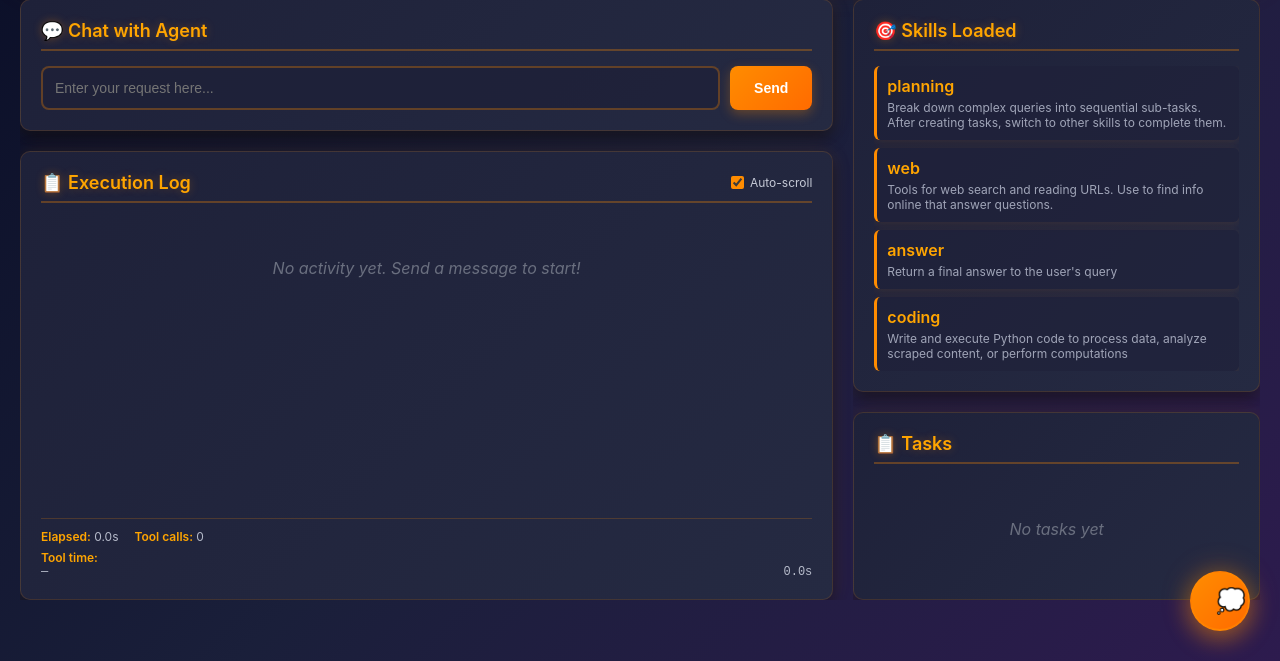
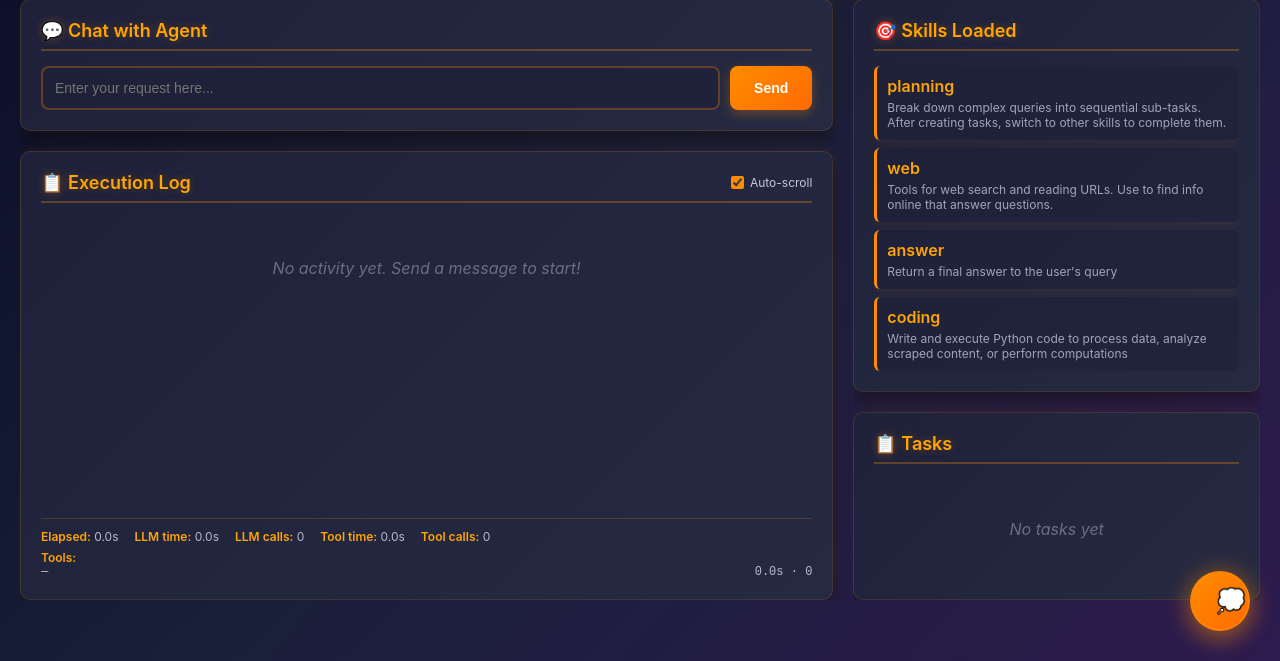
Before and after one commit to randerzander/skill-agent, a Flask app: page / in a window 1280 px wide. Shown: the part 139-800 px from the top of the page. Run offline with Flask 3, Linux system fonts and the light colour scheme; data that the repository does not hold is empty; some libraries are stand-ins or nearby versions.

Commit message:
Enhance execution log stats

```diff
--- a/templates/index.html
+++ b/templates/index.html
@@ -758,12 +758,15 @@
                     <div class="log-stats" id="logStats">
                         <div class="log-stats-row">
                             <span><span class="log-stats-key">Elapsed:</span> <span id="statsElapsed">0.0s</span></span>
+                            <span><span class="log-stats-key">LLM time:</span> <span id="statsLLMTime">0.0s</span></span>
+                            <span><span class="log-stats-key">LLM calls:</span> <span id="statsLLMCalls">0</span></span>
+                            <span><span class="log-stats-key">Tool time:</span> <span id="statsToolTimeTotal">0.0s</span></span>
                             <span><span class="log-stats-key">Tool calls:</span> <span id="statsToolCount">0</span></span>
                         </div>
                         <div>
-                            <span class="log-stats-key">Tool time:</span>
+                            <span class="log-stats-key">Tools:</span>
                             <div class="tool-stats" id="statsToolTimes">
-                                <div class="tool-stat"><span>—</span><span>0.0s</span></div>
+                                <div class="tool-stat"><span>—</span><span>0.0s · 0</span></div>
                             </div>
                         </div>
                     </div>
@@ -811,8 +814,10 @@
         let logScrollListenerAttached = false;
         const LOG_AUTO_SCROLL_THRESHOLD = 40;
         let toolCallCount = 0;
+        let llmCallCount = 0;
         const toolStartTimes = new Map();
         const toolTotalTimes = new Map();
+        const toolCallCounts = new Map();
 
         // Load skills on page load
         window.addEventListener('DOMContentLoaded', () => {
@@ -889,6 +894,7 @@
 
             startTime = Date.now();
             lastEventElapsed = 0;
+            llmCallCount = 0;
 
             console.log('Making POST to /api/run...');
 
@@ -959,6 +965,8 @@
                     break;
 
                 case 'llm_response':
+                    llmCallCount += 1;
+                    updateLLMCallCount();
                     if (event.data.content) {
                         addLog('llm', `🤖 LLM: ${event.data.content}`, event.timestamp, elapsed);
                     }
@@ -1241,8 +1249,11 @@
             toolCallCount = 0;
             toolStartTimes.clear();
             toolTotalTimes.clear();
+            toolCallCounts.clear();
+            llmCallCount = 0;
             updateLogStatsElapsed(0);
             updateToolCallCount();
+            updateLLMCallCount();
             renderToolTimes();
         }
 
@@ -1251,6 +1262,7 @@
             if (elapsedEl) {
                 elapsedEl.textContent = `${totalElapsed.toFixed(1)}s`;
             }
+            updateLLMTime(totalElapsed);
         }
 
         function updateToolCallCount() {
@@ -1260,6 +1272,13 @@
             }
         }
 
+        function updateLLMCallCount() {
+            const countEl = document.getElementById('statsLLMCalls');
+            if (countEl) {
+                countEl.textContent = String(llmCallCount);
+            }
+        }
+
         function registerToolStart(toolName, totalElapsed) {
             if (!toolName) {
                 return;
@@ -1270,6 +1289,10 @@
             const starts = toolStartTimes.get(toolName) || [];
             starts.push(totalElapsed);
             toolStartTimes.set(toolName, starts);
+
+            const currentCount = toolCallCounts.get(toolName) || 0;
+            toolCallCounts.set(toolName, currentCount + 1);
+            renderToolTimes();
         }
 
         function registerToolEnd(toolName, totalElapsed) {
@@ -1287,6 +1310,7 @@
             const currentTotal = toolTotalTimes.get(toolName) || 0;
             toolTotalTimes.set(toolName, currentTotal + duration);
             renderToolTimes();
+            updateLLMTime(lastEventElapsed);
         }
 
         function renderToolTimes() {
@@ -1295,19 +1319,49 @@
                 return;
             }
             if (toolTotalTimes.size === 0) {
-                container.innerHTML = '<div class="tool-stat"><span>—</span><span>0.0s</span></div>';
+                container.innerHTML = '<div class="tool-stat"><span>—</span><span>0.0s · 0</span></div>';
                 return;
             }
 
             const entries = Array.from(toolTotalTimes.entries())
                 .sort((a, b) => b[1] - a[1]);
 
-            container.innerHTML = entries.map(([tool, seconds]) => `
+            container.innerHTML = entries.map(([tool, seconds]) => {
+                const count = toolCallCounts.get(tool) || 0;
+                return `
                 <div class="tool-stat">
                     <span>${escapeHtml(tool)}</span>
-                    <span>${seconds.toFixed(1)}s</span>
+                    <span>${seconds.toFixed(1)}s · ${count}</span>
                 </div>
-            `).join('');
+            `;
+            }).join('');
+        }
+
+        function updateLLMTime(totalElapsed) {
+            const llmEl = document.getElementById('statsLLMTime');
+            if (!llmEl) {
+                return;
+            }
+            const toolTotal = getToolTotalSeconds();
+            const llmTime = Math.max(0, totalElapsed - toolTotal);
+            llmEl.textContent = `${llmTime.toFixed(1)}s`;
+            updateToolTotalTime(toolTotal);
+        }
+
+        function getToolTotalSeconds() {
+            let sum = 0;
+            toolTotalTimes.forEach(value => {
+                sum += value;
+            });
+            return sum;
+        }
+
+        function updateToolTotalTime(totalSeconds) {
+            const toolTimeEl = document.getElementById('statsToolTimeTotal');
+            if (!toolTimeEl) {
+                return;
+            }
+            toolTimeEl.textContent = `${totalSeconds.toFixed(1)}s`;
         }
 
         function removeSpinnerForTool(toolName) {
```
